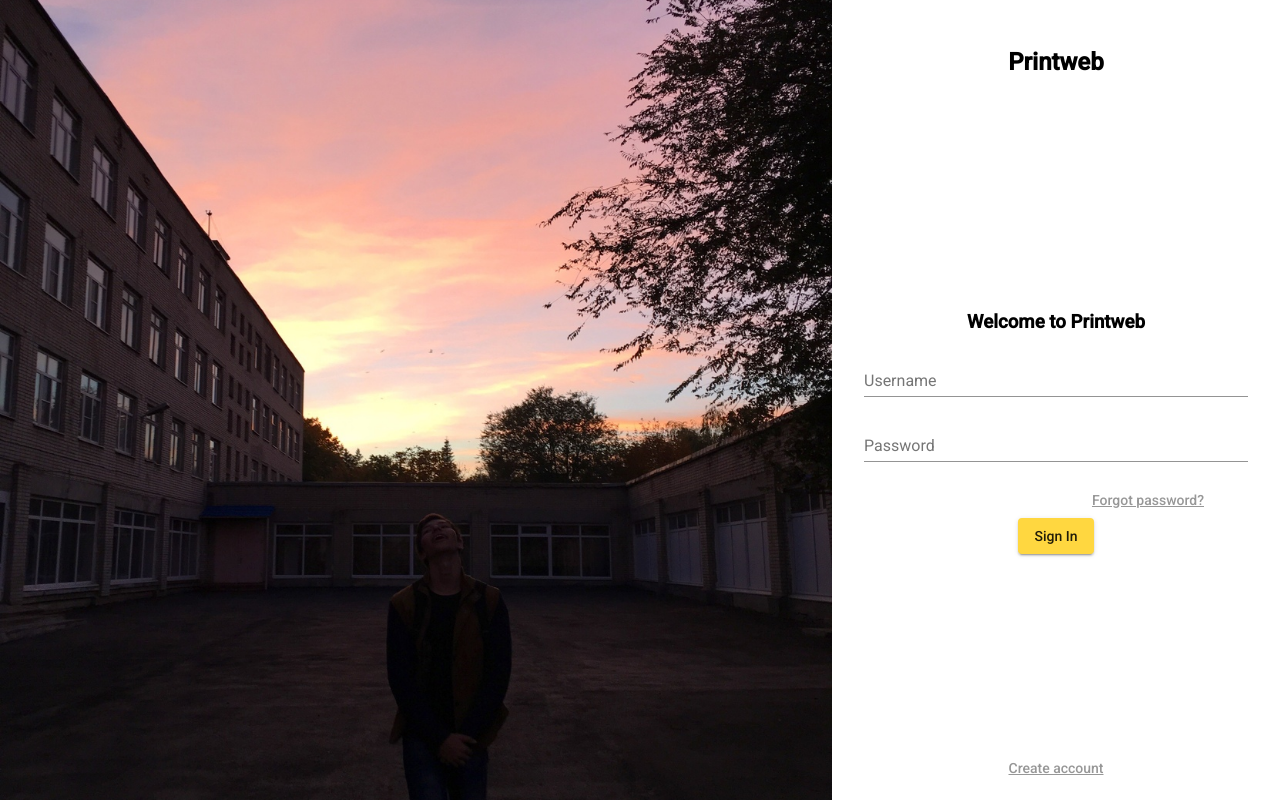
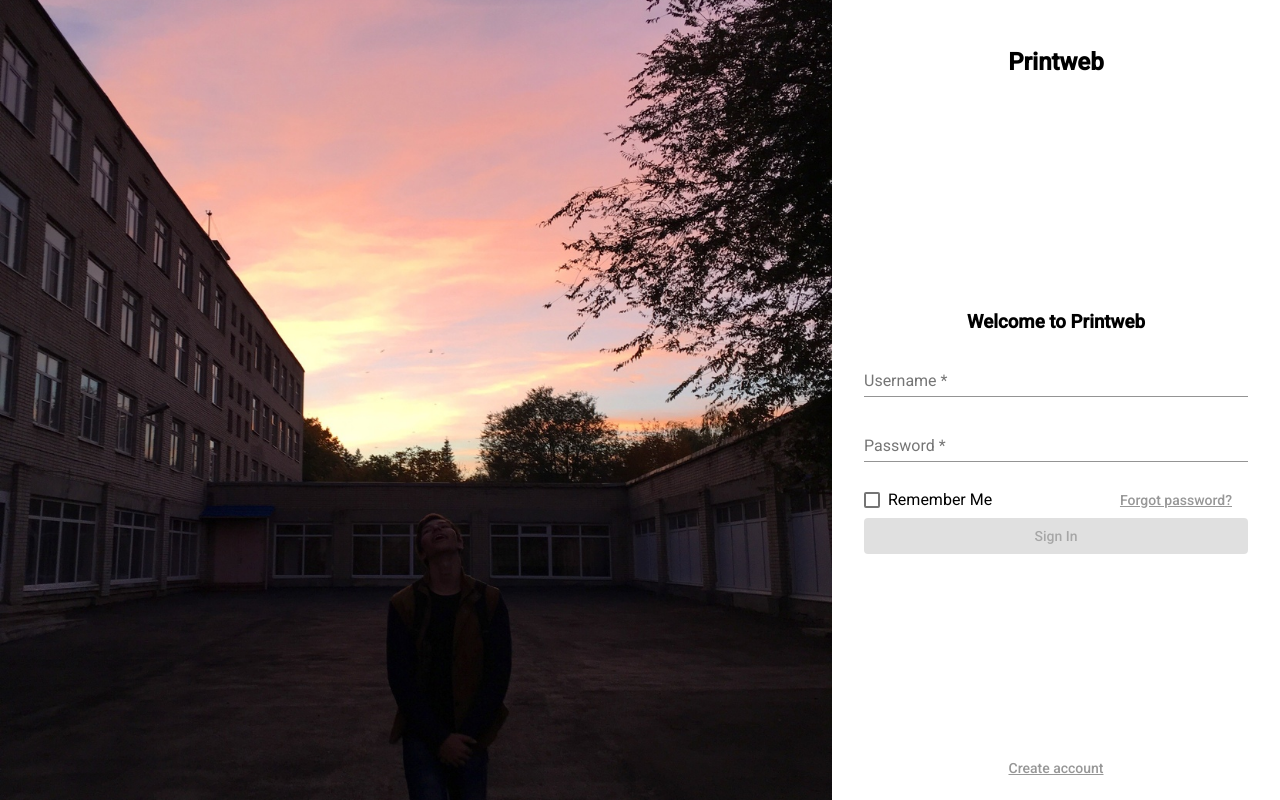
Before and after one commit to niles-developers-team/Niles.PrintWeb, an Angular app in the folder printweb/: page /signin in a window 1280 px wide. Built offline with nearby package versions, Linux system fonts and the light colour scheme.

Commit message:
#2:Page of SignUp and SingIn ready;

```diff
--- a/printweb/src/app/app.module.ts
+++ b/printweb/src/app/app.module.ts
@@ -1,4 +1,5 @@
 import { NgModule } from '@angular/core';
+import { ReactiveFormsModule } from '@angular/forms'
 import { Routes, RouterModule } from '@angular/router';
 import { FormsModule } from '@angular/forms';
 import { FlexLayoutModule } from "@angular/flex-layout";
@@ -35,6 +36,7 @@
     HttpClientModule,
     BrowserAnimationsModule,
     MaterialModule,
+    ReactiveFormsModule,
     RouterModule.forRoot(appRoutes)
   ],
   providers: [
--- a/printweb/src/app/components/signin/signin.component.html
+++ b/printweb/src/app/components/signin/signin.component.html
@@ -4,29 +4,38 @@
         <div fxLayout="row" fxLayoutAlign="center center">
             <h2 class="margin-top-2">Printweb</h2>
         </div>
-        <form novalidate class="w-100">
+        <form novalidate class="w-100" [formGroup]="userForm">
             <div fxLayout="column" class="margin-x-2">
                 <div fxLayout="row" fxLayoutAlign="center center">
                     <h3 class="margin-y-1">Welcome to Printweb</h3>
                 </div>
                 <mat-form-field>
                     <mat-label>Username</mat-label>
-                    <input autocomplete="username" matInput placeholder="Enter your username">
+                    <input autocomplete="username" formControlName="usernameOrEmail" matInput
+                        placeholder="Enter your username">
+                    <mat-error *ngIf="errorHandling('usernameOrEmail','required')">
+                        Username is <strong>required</strong>.
+                    </mat-error>
                 </mat-form-field>
                 <mat-form-field>
                     <mat-label>Password</mat-label>
-                    <input type="password" autocomplete="new-password" matInput placeholder="Enter your password">
+                    <input type="password" formControlName="password" autocomplete="new-password" matInput
+                        placeholder="Enter your password">
+                    <mat-error *ngIf="errorHandling('password','required')">
+                        Password is <strong>required</strong>.
+                    </mat-error>
                 </mat-form-field>
-                <div fxLayout="row" fxLayoutAlign="end end">
-                    <button mat-flat-button class="secondary-link-button underline margin-right-2">Forgot password?</button>
+                <div fxLayout="row" fxLayoutAlign="space-between center">
+                    <mat-checkbox formControlName="rememberMe">Remember Me</mat-checkbox>
+                    <button mat-flat-button class="secondary-link-button underline">Forgot
+                        password?</button>
                 </div>
-            </div>
-            <div fxLayout="row" fxLayoutAlign="center center">
-                <button mat-raised-button color="accent">Sign In</button>
+                <button mat-raised-button color="accent" [disabled]="!userForm.valid">Sign In</button>
             </div>
         </form>
         <div fxLayout="row" fxLayoutAlign="center center">
-            <button mat-flat-button class="margin-bottom-1 secondary-link-button underline" routerLink="/signup">Create account</button>
+            <button mat-flat-button class="margin-bottom-1 secondary-link-button underline" routerLink="/signup">Create
+                account</button>
         </div>
     </div>
 </div>
--- a/printweb/src/app/components/signin/signin.component.ts
+++ b/printweb/src/app/components/signin/signin.component.ts
@@ -1,4 +1,6 @@
 import { Component } from "@angular/core";
+import { UserService } from 'src/app/services/user.service';
+import { FormControl, Validators, FormGroup } from '@angular/forms';
 
 @Component({
     selector: 'sign-in',
@@ -6,5 +8,47 @@
     styleUrls: ['./signin.component.css', '../../app.component.css']
 })
 export class SignInComponent {
+    userForm: FormGroup;
 
+    loading: boolean;
+    userNameOrEmail: string;
+    password: string;
+    rememberMe: boolean;
+
+    constructor(private _service: UserService) { }
+
+    ngOnInit(): void {
+        //Called after the constructor, initializing input properties, and the first call to ngOnChanges.
+
+        this.loading = false;
+
+        this.userNameOrEmail = '';
+        this.password = '';
+        this.rememberMe = false;
+
+        this.userForm = new FormGroup({
+            usernameOrEmail: new FormControl(this.userNameOrEmail, [
+                Validators.required
+            ]),
+            password: new FormControl(this.password, [
+                Validators.required
+            ]),
+            rememberMe: new FormControl(this.rememberMe)
+        });
+    }
+
+    submit(): void {
+        this._service.signin({
+            userName: this.userNameOrEmail,
+            password: this.password,
+            remeberMe: this.rememberMe
+        }).subscribe(() => {
+
+        });
+    }
+
+    /* Handle form errors in Angular 8 */
+    public errorHandling(control: string, error: string): boolean {
+        return this.userForm.controls[control].hasError(error, '');
+    }
 }
--- a/printweb/src/app/components/signup/signup.component.html
+++ b/printweb/src/app/components/signup/signup.component.html
@@ -4,34 +4,58 @@
         <div fxLayout="row" fxLayoutAlign="center center">
             <h2 class="margin-top-2">Printweb</h2>
         </div>
-        <form novalidate class="w-100">
+        <form novalidate class="w-100" [formGroup]="userForm">
             <div fxLayout="column" class="margin-x-2">
                 <div fxLayout="row" fxLayoutAlign="center center">
                     <h3 class="margin-y-1">Welcome to Printweb</h3>
                 </div>
                 <mat-form-field>
                     <mat-label>Username</mat-label>
-                    <input autocomplete="username" matInput placeholder="Enter your username">
+                    <input autocomplete="username" formControlName="username" matInput
+                        placeholder="Enter your username">
+                    <mat-error *ngIf="errorHandling('username','required')">
+                        Username is <strong>required</strong>.
+                    </mat-error>
+                    <mat-error *ngIf="errorHandling('username','minlength')">
+                        Username must be at least 5 characters long.
+                    </mat-error>
                 </mat-form-field>
                 <mat-form-field>
                     <mat-label>Password</mat-label>
-                    <input type="password" autocomplete="new-password" matInput placeholder="Enter your password">
+                    <input type="password" autocomplete="new-password" formControlName="password" matInput
+                        placeholder="Enter your password">
+                    <mat-error *ngIf="errorHandling('password','required')">
+                        Password is <strong>required</strong>.
+                    </mat-error>
+                    <mat-error *ngIf="errorHandling('password','minlength')">
+                        Password must be at least 6 characters long.
+                    </mat-error>
                 </mat-form-field>
-                <mat-form-field>
-                    <mat-label>Email</mat-label>
-                    <input type="email" autocomplete="email" matInput placeholder="Enter your e-mail">
+                <mat-form-field class="example-full-width">
+                    <input matInput placeholder="Enter your e-mail" formControlName="email">
+                    <mat-error *ngIf="errorHandling('email','required')">
+                        Email is <strong>required</strong>.
+                    </mat-error>
+                    <mat-error *ngIf="errorHandling('email','email')">
+                        Please enter a valid email address.
+                    </mat-error>
                 </mat-form-field>
                 <mat-form-field>
                     <mat-label>First name</mat-label>
-                    <input autocomplete="name" matInput placeholder="Enter your first name">
+                    <input autocomplete="name" formControlName="firstname" matInput placeholder="Enter your first name">
+                    <mat-error *ngIf="errorHandling('firstname','required')">
+                        Please enter a first name.
+                    </mat-error>
                 </mat-form-field>
                 <mat-form-field>
                     <mat-label>Last name</mat-label>
-                    <input autocomplete="family-name" matInput placeholder="Enter your last name">
+                    <input autocomplete="family-name" formControlName="lastname" matInput
+                        placeholder="Enter your last name">
+                    <mat-error *ngIf="errorHandling('lastname','required')">
+                        Please enter a last name.
+                    </mat-error>
                 </mat-form-field>
-            </div>
-            <div fxLayout="row" fxLayoutAlign="center center">
-                <button mat-raised-button color="accent">Sign Up</button>
+                <button mat-raised-button color="accent" [disabled]="!userForm.valid">Sign Up</button>
             </div>
         </form>
         <div fxLayout="row" fxLayoutAlign="center center">
--- a/printweb/src/app/components/signup/signup.component.ts
+++ b/printweb/src/app/components/signup/signup.component.ts
@@ -1,26 +1,55 @@
 import { Component } from '@angular/core';
 import { UserService } from '../../services/user.service';
+import { ErrorStateMatcher } from '@angular/material/core';
+import { FormControl, FormGroupDirective, NgForm, Validators, FormGroup } from '@angular/forms';
+import { IUser } from 'src/app/models/user.model';
 
 @Component({
-    selector: 'sign-up',
-    templateUrl: './signup.component.html',
-    styleUrls: ['./signup.component.css', '../../app.component.css']
+  selector: 'sign-up',
+  templateUrl: './signup.component.html',
+  styleUrls: ['./signup.component.css', '../../app.component.css']
 })
 export class SignUpComponent {
-    loading: boolean;
-    userName: string;
-    password: string;
-    rememberMe: boolean;
+  userForm: FormGroup;
+  user: IUser;
 
-    constructor(private _service: UserService) { }
+  ngOnInit(): void {
+    this.user = {
+      firstName: '',
+      email: '',
+      lastName: '',
+      password: '',
+      username: ''
+    };
+    //Called after the constructor, initializing input properties, and the first call to ngOnChanges.
+    //Add 'implements OnInit' to the class.
+    this.userForm = new FormGroup({
+      username: new FormControl(this.user.username, [
+        Validators.required,
+        Validators.minLength(5)
+      ]),
+      password: new FormControl(this.user.password, [
+        Validators.required,
+        Validators.minLength(6)
+      ]),
+      email: new FormControl(this.user.email, [
+        Validators.required,
+        Validators.email
+      ]),
+      firstname: new FormControl(this.user.firstName, [
+        Validators.required
+      ]),
+      lastname: new FormControl(this.user.lastName, [
+        Validators.required
+      ])
+    });
+  }
 
-    signIn() {
-        this._service.signin({
-            userName: this.userName,
-            password: this.password,
-            remeberMe: this.rememberMe
-        }).subscribe(result => {
+  submit(): void {
+  }
 
-        });
-    }
+  /* Handle form errors in Angular 8 */
+  public errorHandling(control: string, error: string) {
+    return this.userForm.controls[control].hasError(error, '');
+  }
 }
--- a/printweb/src/app/models/user.model.ts
+++ b/printweb/src/app/models/user.model.ts
@@ -4,6 +4,7 @@
     lastName: string;
     password: string;
     email: string;
+    username: string;
 }
 
 export interface IUserAuthenticated extends IUser {
```
